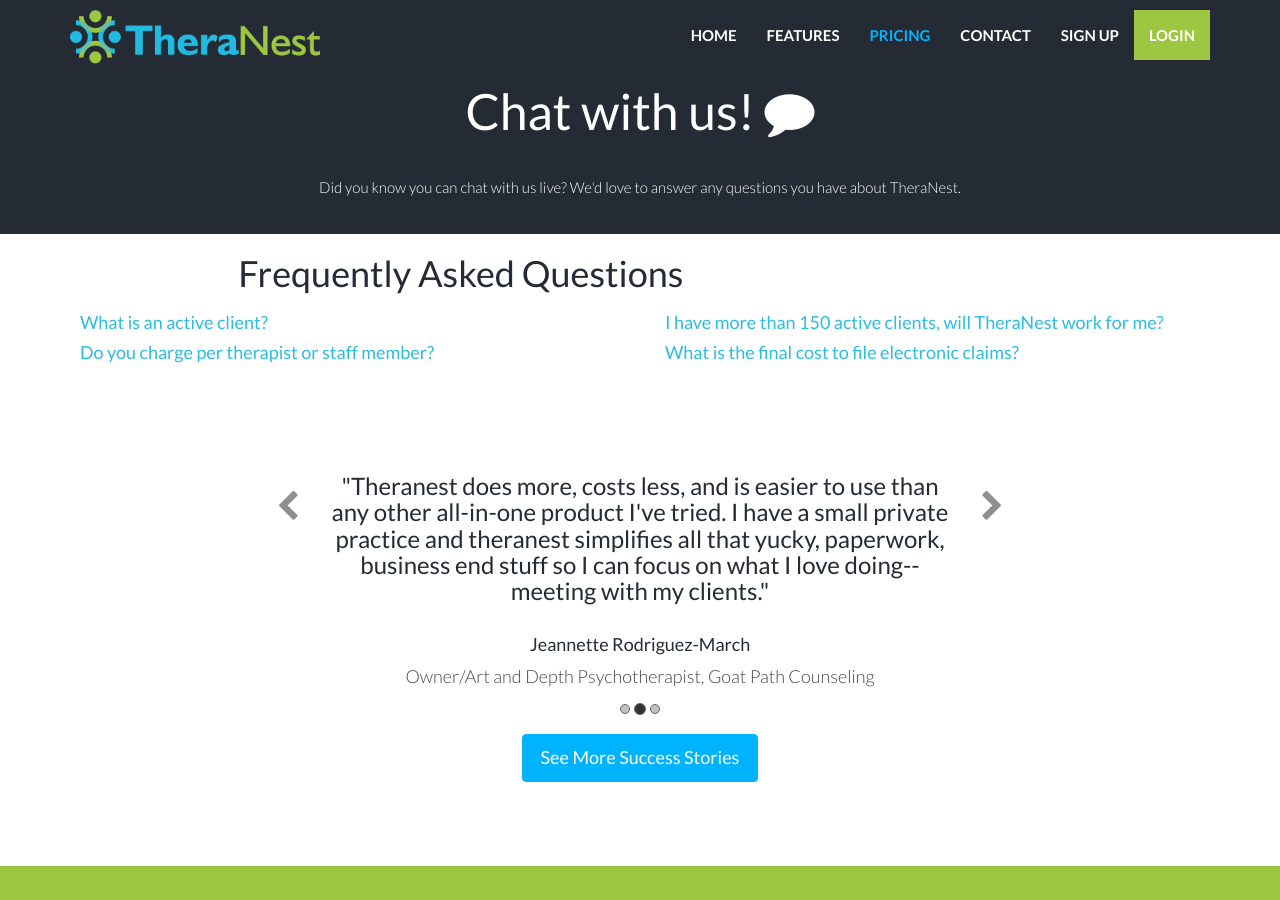
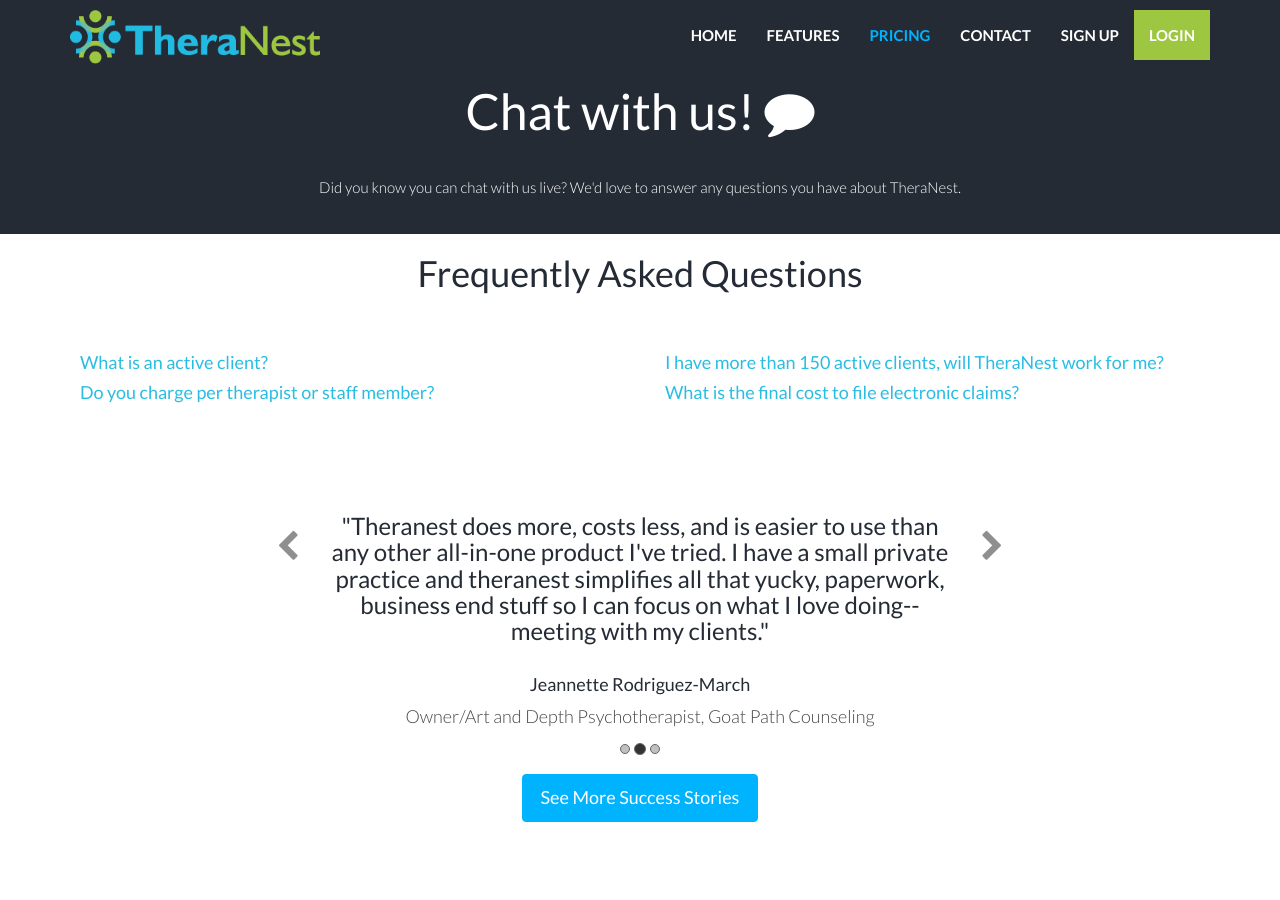
Before and after one commit to kaylacille/theranest-update, a Jekyll site: the page built from pricing.html, in a window 1280 px wide and 900 px high, scrolled down 713 px. Built offline with Jekyll 4.4.1, drawn with Linux system fonts in a browser that asks for light colours; nearby versions of some CDN libraries.

```diff
--- a/pricing.html
+++ b/pricing.html
@@ -71,9 +71,10 @@
 </div><! --/container -->
 </div><! --/twrap -->
 
-
-<div class="col-lg-8 col-lg-offset-2">
-    <h1>Frequently Asked Questions</h1>
+<div class="container centered">
+  <div class="col-lg-8 col-lg-offset-2">
+      <h1>Frequently Asked Questions</h1>
+  </div>
 </div>
 <div class="container mtb">
     <div class="row">
```
